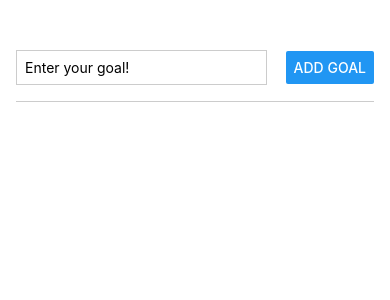
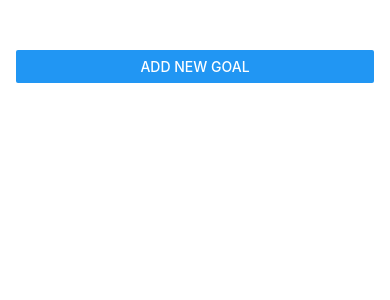
Before and after one commit to M-hossameldine/React-Native-P-01, a React Native app: screen / in a window 390 px wide. Shown: the top 300 px of the page. Built offline with nearby package versions, Linux system fonts and the light colour scheme.

Commit message:
feature: add new goal modal

```diff
--- a/App.js
+++ b/App.js
@@ -1,11 +1,20 @@
 import { useState } from "react";
 
-import { StyleSheet, View, FlatList } from "react-native";
+import { StyleSheet, View, FlatList, Button } from "react-native";
 import GoalItem from "./components/GoalItem";
 import GoalInput from "./components/GoalInput";
 
 export default function App() {
+  const [modalIsVisible, setModalIsVisible] = useState(false);
   const [userGoals, setUserGoals] = useState([]);
+
+  const startAddGoalHandler = () => {
+    setModalIsVisible(true);
+  };
+
+  const endAddGoalHandler = () => {
+    setModalIsVisible(false);
+  };
 
   const addGoalHandler = (enteredGoalText) => {
     setUserGoals((currentUserGoals) => {
@@ -18,6 +27,8 @@
         ...currentUserGoals,
       ];
     });
+
+    endAddGoalHandler();
   };
 
   const deleteGoalHandler = (id) => {
@@ -28,7 +39,12 @@
 
   return (
     <View style={styles.appContainer}>
-      <GoalInput onAddGoal={addGoalHandler} />
+      <Button title="Add New Goal" onPress={startAddGoalHandler} />
+      <GoalInput
+        visible={modalIsVisible}
+        onAddGoal={addGoalHandler}
+        onCancel={endAddGoalHandler}
+      />
       <View style={styles.goalsOuterContainer}>
         <FlatList
           data={userGoals}
@@ -60,5 +76,6 @@
   // * The goalsOuterContainer is used to control the height of the ScrollView since the scrollable area is determined by the parent component
   goalsOuterContainer: {
     flex: 1,
+    marginTop: 12,
   },
 });
--- a/components/GoalInput.js
+++ b/components/GoalInput.js
@@ -1,6 +1,6 @@
 import { useState } from "react";
 
-import { View, TextInput, Button, StyleSheet } from "react-native";
+import { Modal, View, TextInput, Button, StyleSheet } from "react-native";
 
 const GoalInput = (props) => {
   const [enteredGoalText, setEnteredGoalText] = useState("");
@@ -19,6 +19,7 @@
   };
 
   return (
+    <Modal visible={props.visible} animationType="slide">
       <View style={styles.inputContainer}>
         <TextInput
           placeholder="Enter your goal!"
@@ -26,27 +27,42 @@
           onChangeText={goalInputHandler}
           value={enteredGoalText}
         />
+        <View style={styles.buttonContainer}>
+          <View style={styles.button}>
             <Button title="Add Goal" onPress={submitGoalInputHandler} />
           </View>
+          <View style={styles.button}>
+            <Button title="cancel" onPress={props.onCancel} />
+          </View>
+        </View>
+      </View>
+    </Modal>
   );
 };
 
 const styles = StyleSheet.create({
   inputContainer: {
-    flexDirection: "row",
-    justifyContent: "space-between",
+    flex: 1,
+    justifyContent: "center",
     alignItems: "center",
-    paddingBottom: 16,
-    marginBottom: 16,
+    padding: 16,
     borderBottomWidth: 1,
     borderBottomColor: "#ccc",
   },
   textInput: {
     borderWidth: 1,
     borderColor: "#ccc",
-    width: "70%",
+    width: "100%",
     padding: 8,
     marginRight: 8,
+  },
+  buttonContainer: {
+    flexDirection: "row",
+    marginTop: 16,
+  },
+  button: {
+    width: 100,
+    marginHorizontal: 8,
   },
 });
 
```
Lines whose indentation alone changed are shown as unchanged.
